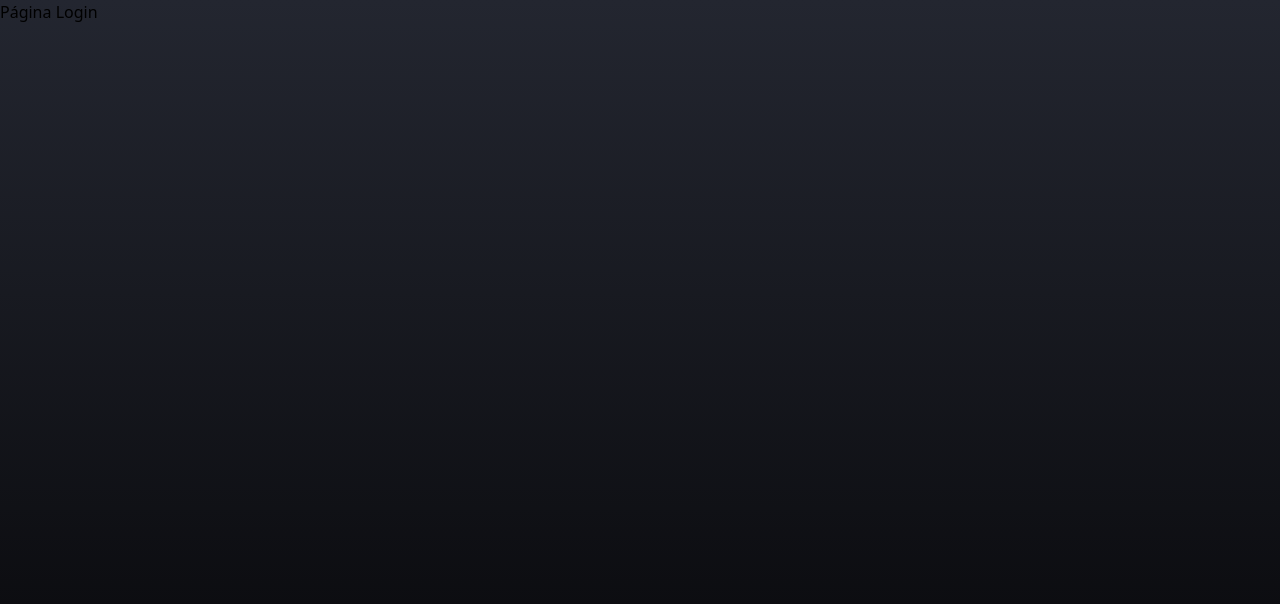
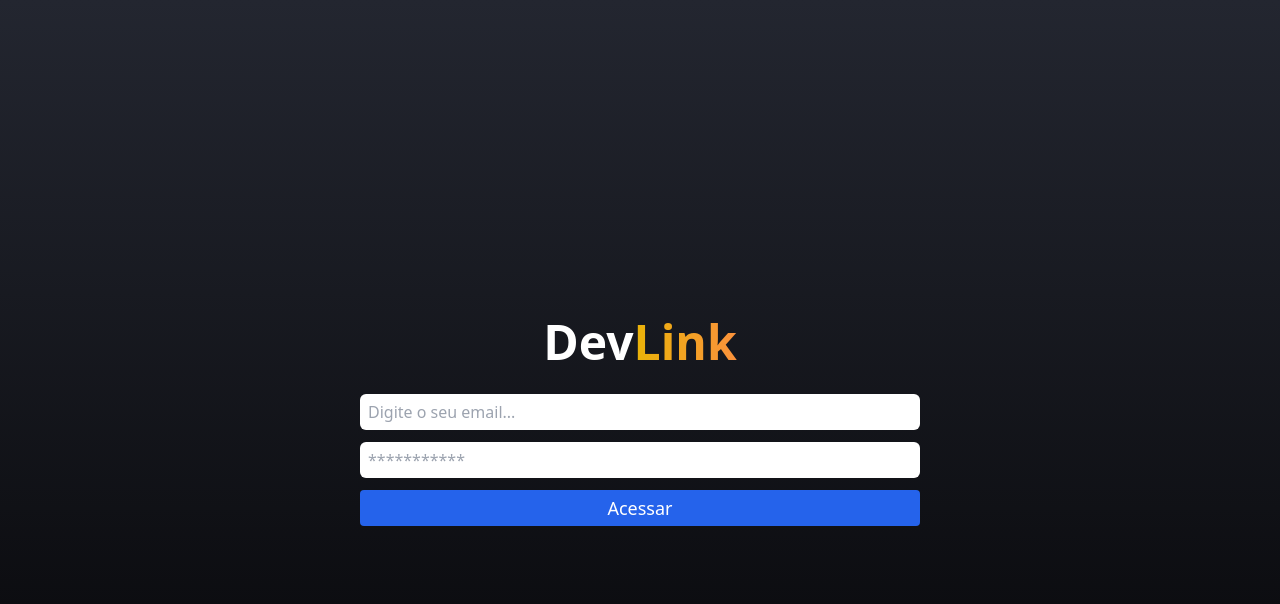
Before and after one commit to BRdeSC/Projeto-devLink, a React (Vite) app: page /login in a window 1280 px wide. Shown: the top 604 px of the page. Built offline with nearby package versions, Linux system fonts and the light colour scheme.

Commit message:
Criando componente social e formulário de login

```diff
--- /dev/null
+++ b/src/components/Input/index.tsx
@@ -0,0 +1,12 @@
+import { InputHTMLAttributes } from "react";
+
+interface InputProps extends InputHTMLAttributes<HTMLInputElement> {}
+
+export function Input(props: InputProps){
+    return(
+        <input
+            className="border-0 h-9 rounded-md outline-none px-2 mb-3"
+            {...props}
+        />
+    )
+}
--- /dev/null
+++ b/src/components/Social/index.tsx
@@ -0,0 +1,18 @@
+import { ReactNode } from "react"
+
+interface SocialProps{
+    url: string;
+    children: ReactNode;
+}
+
+export function Social({ url, children }: SocialProps){
+    return(
+        <a
+        href={url}
+        rel="noopener noreferrer"
+        target="_blank"
+        >
+            {children}
+        </a>
+    )
+}
--- a/src/pages/home/index.tsx
+++ b/src/pages/home/index.tsx
@@ -1,3 +1,6 @@
+import { Social } from "../../components/Social"
+
+import { FaFacebook, FaInstagram, FaYoutube } from "react-icons/fa"
 
 export function Home(){
     return(
@@ -15,8 +18,17 @@ export function Home(){
                 </section>
 
                 <footer className="flex justify-center gap-3 my-4">
+                    <Social url="https://www.facebook.com/bruno.castro.16">
+                        <FaFacebook size={35} color="#FFF" />
+                    </Social>
 
+                    <Social url="https://www.youtube.com/channel/UCLEo52V9Bj-Zj6KaE7tI3fQ">
+                        <FaYoutube size={35} color="#FFF" />
+                    </Social>
 
+                    <Social url="https://www.instagram.com/brunodscastro/">
+                        <FaInstagram size={35} color="#FFF" />
+                    </Social>
                 </footer>
 
             </main>
--- a/src/pages/login/index.tsx
+++ b/src/pages/login/index.tsx
@@ -1,8 +1,52 @@
+import { Link } from "react-router-dom";
+import { Input } from "../../components/Input";
+import { FormEvent, useState } from "react";
 
 export function Login(){
+    const [email, setEmail] = useState("");
+    const [password, setPassword] = useState("");
+
+
+    function handleSubmit(e: FormEvent){
+        e.preventDefault();
+
+        console.log({
+            email: email,
+            password: password
+        })
+    }
+
     return(
-        <div>
-            <h1>Página Login</h1>
+        <div className="flex w-full h-screen items-center justify-center flex-col">
+            <Link to="/">
+            <h1 className="mt-11 text-white mb-7 font-bold text-5xl">Dev
+            <span className="bg-gradient-to-r from-yellow-500 to-orange-400 bg-clip-text text-transparent">Link</span>
+            </h1>
+            </Link>
+
+            <form onSubmit={handleSubmit} className="w-full max-w-xl flex flex-col px-2">
+                <Input
+                    placeholder="Digite o seu email..."
+                    type="email"
+                    value={email}
+                    onChange={ (e) => setEmail(e.target.value) }
+                />
+
+<Input
+                    placeholder="***********"
+                    type="password"
+                    value={password}
+                    onChange={ (e) => setPassword(e.target.value) }
+                />
+
+                <button
+                type="submit"
+                className="h-9 bg-blue-600 rounded border-0 text-lg font-medium text-white">
+                    Acessar
+                </button>
+
+            </form>
+
         </div>
     )
 }
```
